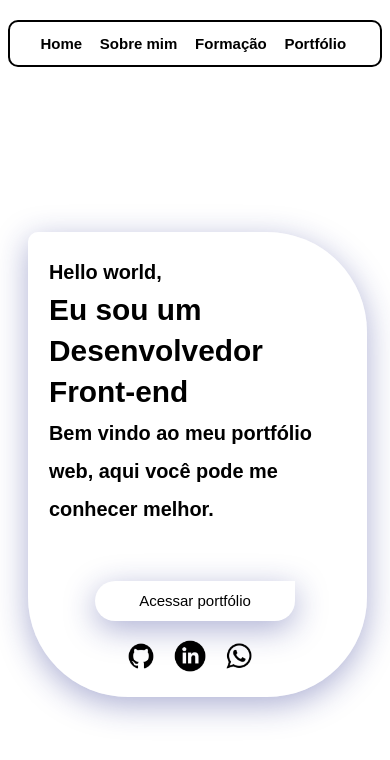
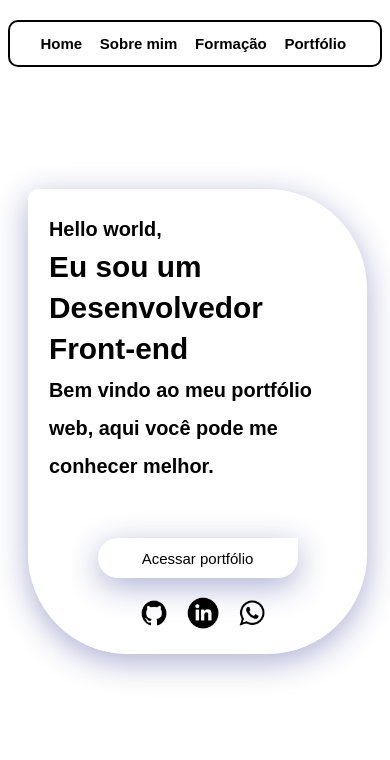
Before and after one commit to JoaoMateusgit/Portfolio, a plain HTML site: page index.html in a window 390 px wide. Drawn offline with Linux system fonts and the light colour scheme.

Commit message:
portfolio

```diff
--- a/index.html
+++ b/index.html
@@ -30,7 +30,7 @@
                 <strong>Bem vindo ao meu portfólio web, aqui você pode me conhecer melhor.</strong>
                 <br><br>
                 <div class="botoesdiv">
-                        <a  href="https://joaomateusgit.github.io/Portfolio/portfolio.html"><button class="acessar" style="font-size: 15px;">Acessar portfólio</button> </a>
+                        <a  class="acessar" href="https://joaomateusgit.github.io/Portfolio/portfolio.html"><button style="font-size: 15px;">Acessar portfólio</button> </a>
                         <div class="botoeslink ">
                         <a class="git" href="https://github.com/JoaoMateusgit" ><img src="images/pngwing.com.png" width="40px" ></a>
                         <a class="linkedin" href="https://www.linkedin.com/in/joaomateusperachi" ><img src="images/pngwing2.com (1).png" width="38px" ></a>
--- a/style.css
+++ b/style.css
@@ -28,7 +28,7 @@ section{
     display:flex;
     align-items: center;
     justify-content: space-around;
-    height:100vh;
+    height:90vh;
     min-height: 320px;
 }
 section p1{
@@ -37,6 +37,7 @@ section p1{
     font-size: clamp(1em, 1em + 1vw, 1.4em);
     line-height:38px;
     min-width: 280px;
+    min-height: 20px;
     background: rgba( 255, 255, 255, 0.35 );
     box-shadow: 0 8px 32px 0 rgba( 31, 38, 135, 0.37 );
     border-radius: 10px 100px 100px 100px;
@@ -77,6 +78,7 @@ button{
     height:40px;
     margin-left: 20px;
 }
+
 button:hover{
     transform: scale(1.1);
     transition: 0.5s ease-in-out;
@@ -90,6 +92,9 @@ button:hover{
     align-items:flex-start;
     margin-left: 20px;
 
+}
+.acessar{
+    text-decoration: none;
 }
 .botoeslink a{
     margin-left: 10px;
@@ -217,9 +222,15 @@ section p1{
         margin-bottom: 50px;
    }
 }
+section {
+    @media screen and (max-width:320px){
+        height: 100vh;
+   }
+}
 section p1{
     @media screen and (max-height:428px){
         margin-top: 45px;
+        animation: none;
    }
 }
 button{
@@ -230,15 +241,20 @@ button{
 button{
     @media screen and (max-width:320px){
         min-width: 170px;
-        margin-left: 60px;
    }
 }
 button{
     @media screen and (max-width:428px){
         min-width: 200px;
         height: 40px;
-        margin-left: 46px;}
 }
+}
+.acessar{
+    @media screen and (max-width:428px){
+        display: flex;
+        justify-content: center;
+        margin-right: 20px;
+}}
 .botoesdiv{
     @media screen and (max-height:428px){
         display:flex ;
@@ -248,11 +264,11 @@ button{
     }
 }
 .botoeslink {
-    @media screen and (max-width:320px){
+    @media screen and (max-width:428px){
         display: flex;
         justify-content: center;
         align-items: center;
-        margin-right: 50px;
+        margin-right: 20px;
     }
 }
 .botoeslink {
@@ -260,7 +276,6 @@ button{
         display: flex;
         justify-content: center;
         align-items: center;
-        margin-right: 46px;
     }
 }
 .home,.Sobremim,.formacao,.portfolio,.ctt{
```
